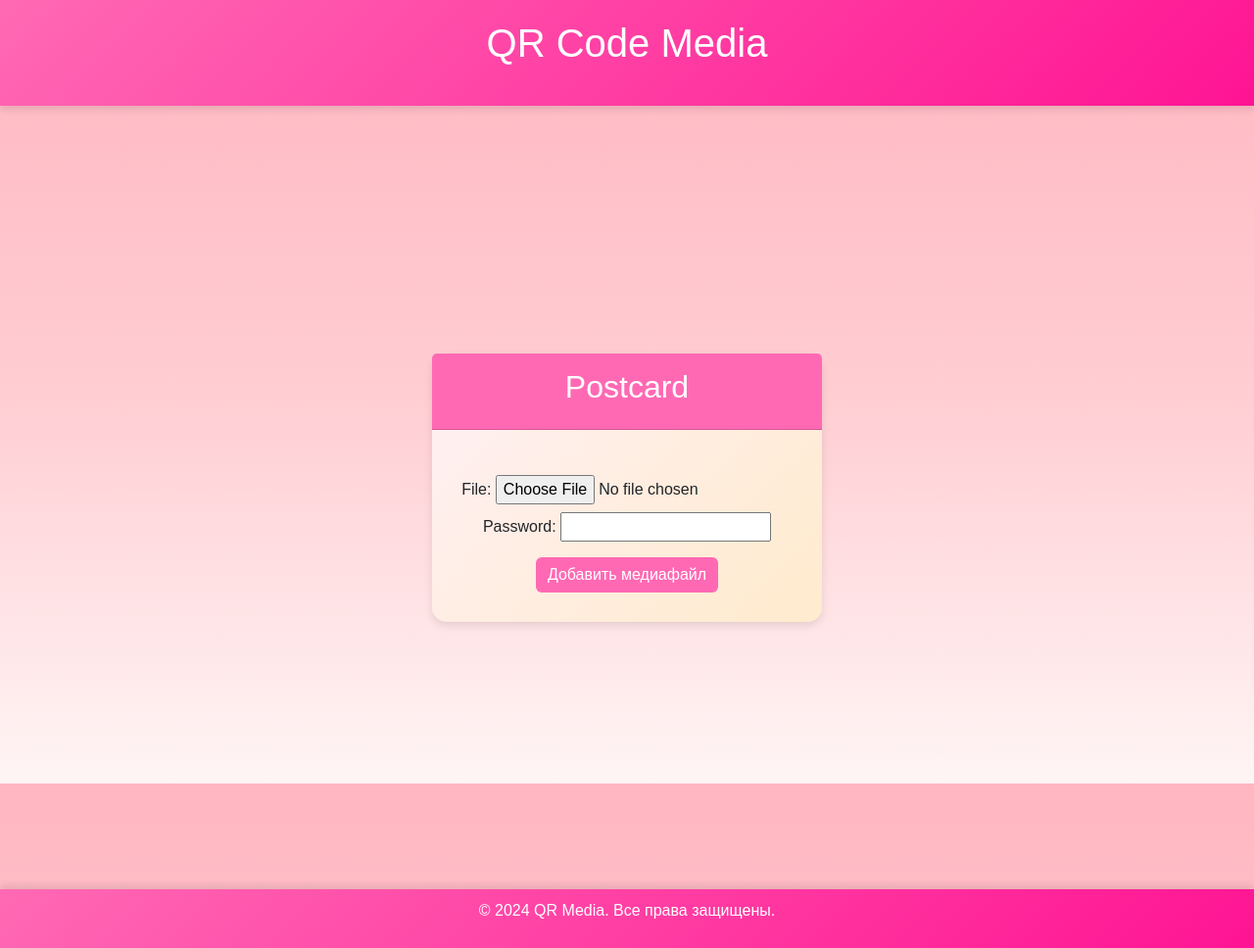
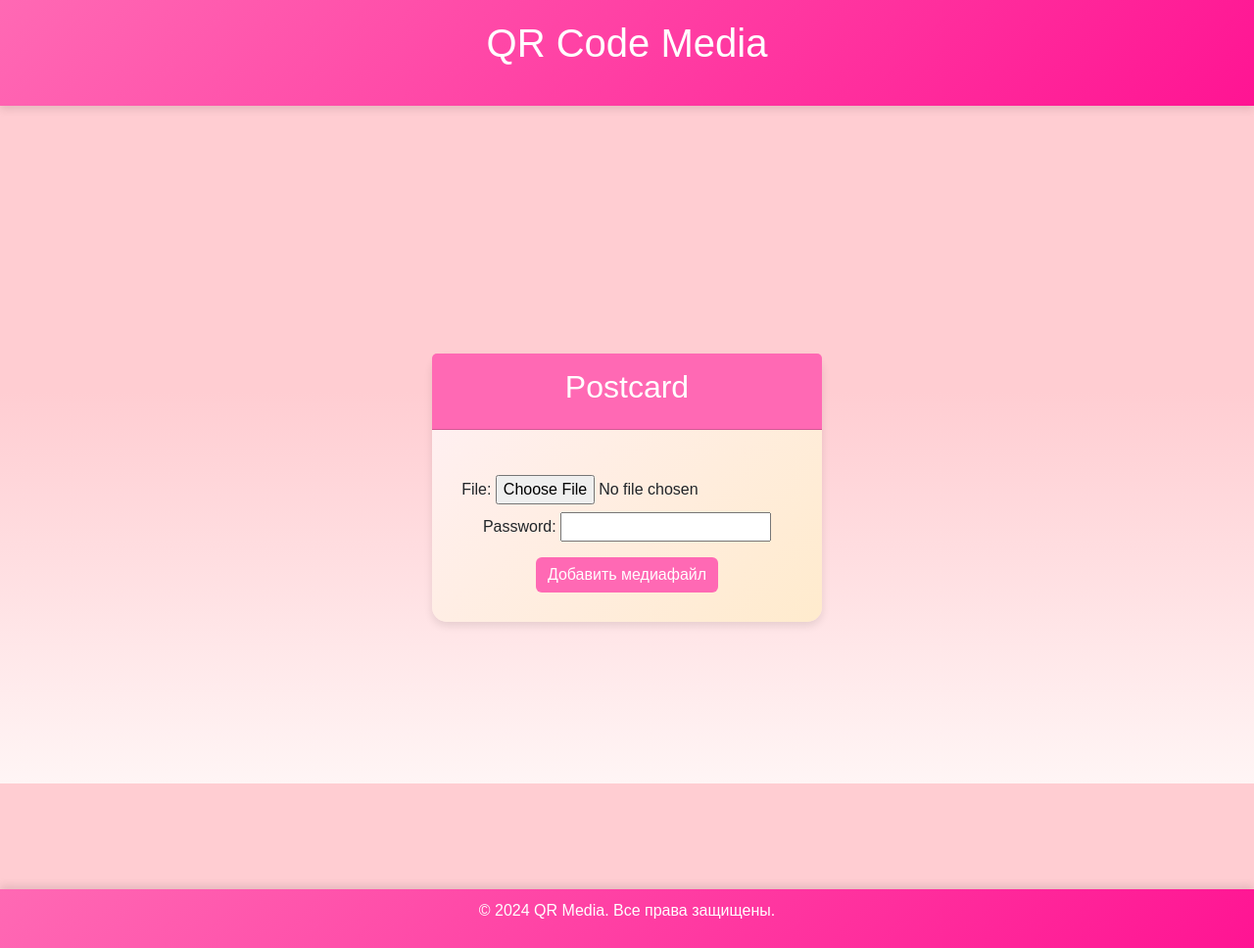
Before and after one commit to orkcode/vlvis, a Django app: template templates/postcard_detail.html in a window 1280 px wide. Shown: the whole page at 98% size. Run offline with Django 5.2, Linux system fonts and the light colour scheme; the template is opened without the code that fills it: values that come from a table or form of the project are taken from there, others are empty.

Commit message:
Update base.html

```diff
--- a/templates/base.html
+++ b/templates/base.html
@@ -9,7 +9,7 @@
     <link rel="stylesheet" href="{% static 'css/styles.css' %}">
     <style>
         body {
-  background: linear-gradient(to bottom, #ffb6c1 0%, #ffcdd2 50%, #fff5f5 100%);
+  background: linear-gradient(to bottom, #ffcdd2 50%, #fff5f5 100%);
   font-family: 'Arial', sans-serif;
   margin: 0;
   padding: 0;
```
